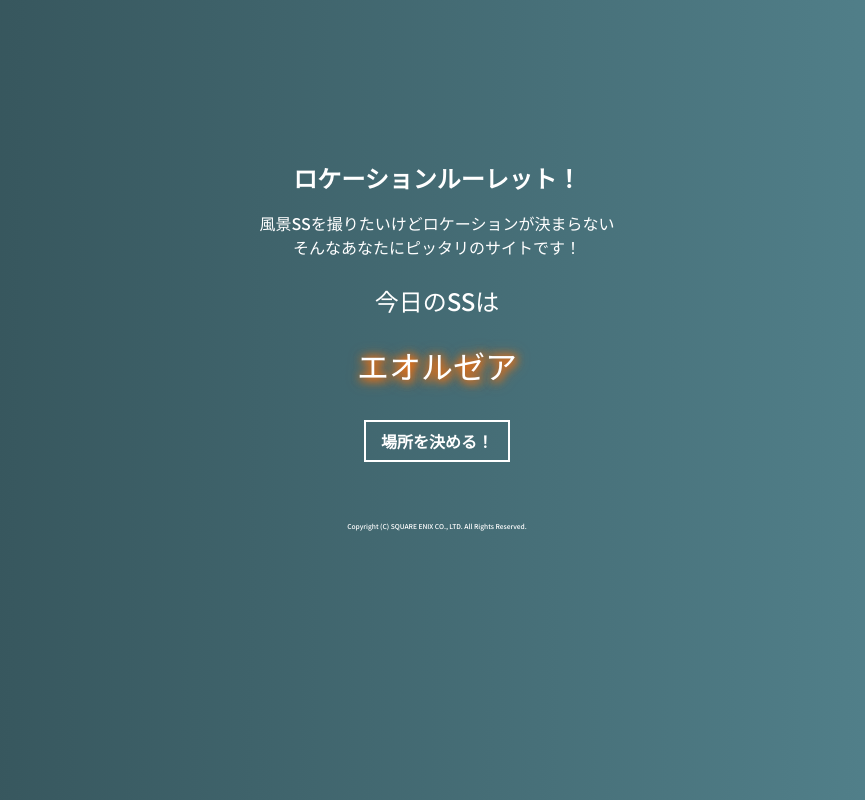
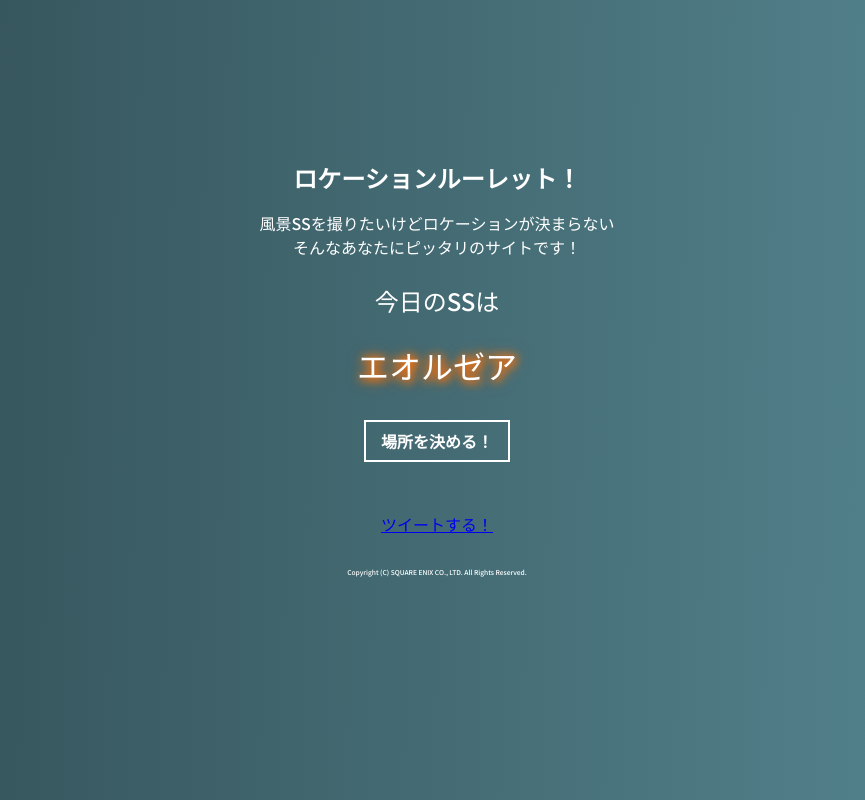
Before and after one commit to ShionWebGym/-, a React (Create React App) app: page / in a window 1280 px wide. Shown: the whole page, without its empty margins (203-1068 px from the left). Built offline with nearby package versions, Linux system fonts and the light colour scheme.

Commit message:
tweet button setti

```diff
--- a/public/index.html
+++ b/public/index.html
@@ -33,7 +33,7 @@
 
       gtag('config', 'UA-168555362-1');
     </script>
-
+    <script async src="https://platform.twitter.com/widgets.js" charset="utf-8"></script>
     <link href="https://fonts.googleapis.com/css2?family=Noto+Sans+JP:wght@500&display=swap" rel="stylesheet">
     <title>ロケルレ | FF14</title>
   </head>
--- a/src/App.css
+++ b/src/App.css
@@ -10,4 +10,5 @@
 }
 .footer{
   font-size: 0.5rem;
+  margin-top: 30px;
 }
--- a/src/Roulette.js
+++ b/src/Roulette.js
@@ -54,7 +54,8 @@
 function roulette(){
     const locaNo = Math.floor( Math.random() * loca.length);
     let result = document.getElementById("result");
-    result.innerText = loca[locaNo];
+    let kekka = loca[locaNo];
+    result.innerText = kekka;
     //console.log(loca[locaNo]);
 }
 
@@ -66,6 +67,9 @@
           <p className="text1">今日のSSは</p>
           <p id="result">エオルゼア</p>
           <button id="btn" onClick={roulette}>場所を決める！</button>
+          <br/>
+          <a href="https://twitter.com/share?ref_src=twsrc%5Etfw" class="twitter-share-button" data-show-count="false"
+            data-text ="ロケルレを使ってSSを撮りました！" data-hashtags="ロケルレ,FF14SS,FF14風景" data-url="https://locationroulette.site" data-lang="ja">ツイートする！</a>
           </div>
         );
       }
--- a/src/index.css
+++ b/src/index.css
@@ -55,3 +55,6 @@
 #btn:hover {
   background-color: rgba(255, 255, 255, .2);
 }
+.twitter-shere-button{
+  padding-bottom: 24px;
+}
```
Lines whose indentation alone changed are shown as unchanged.
